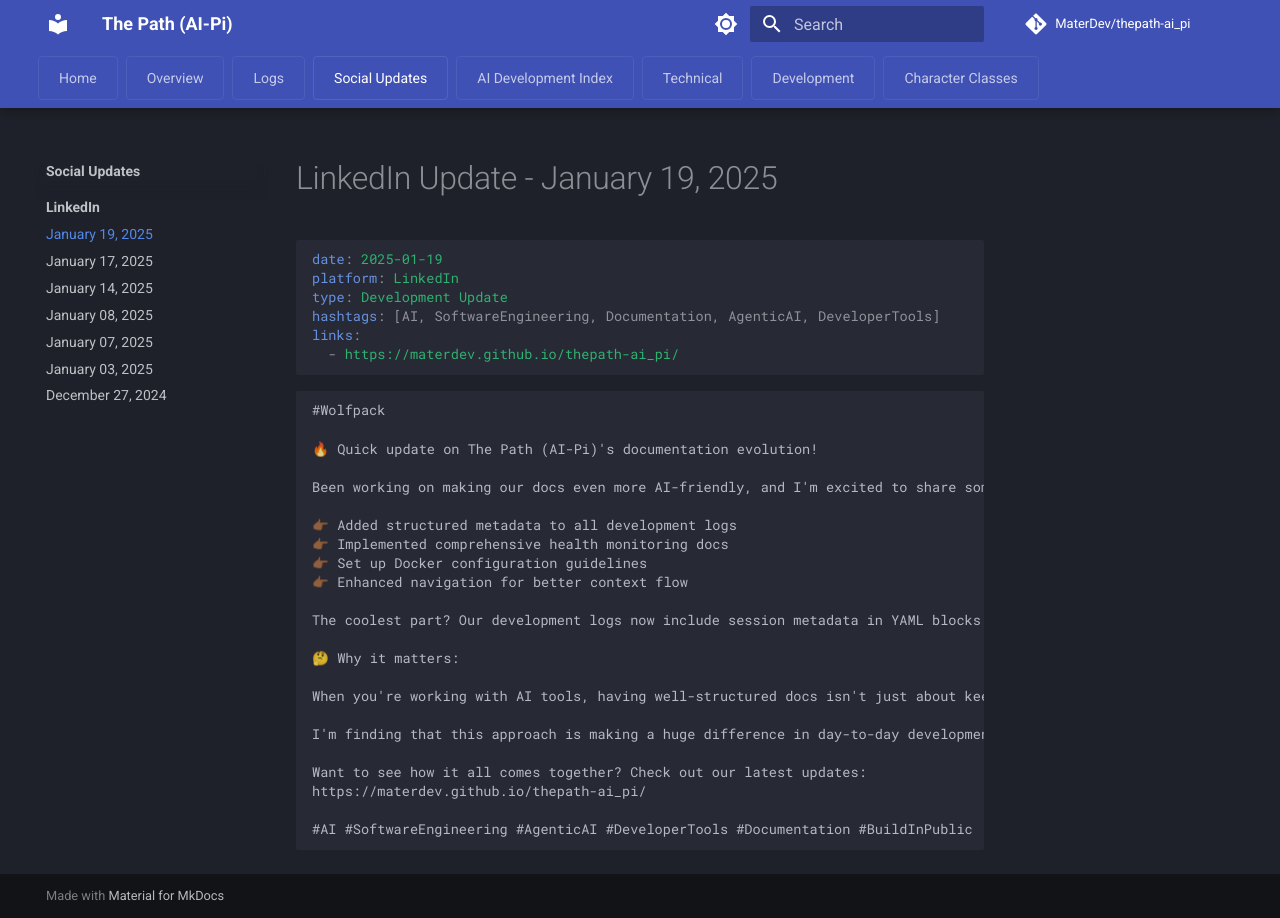
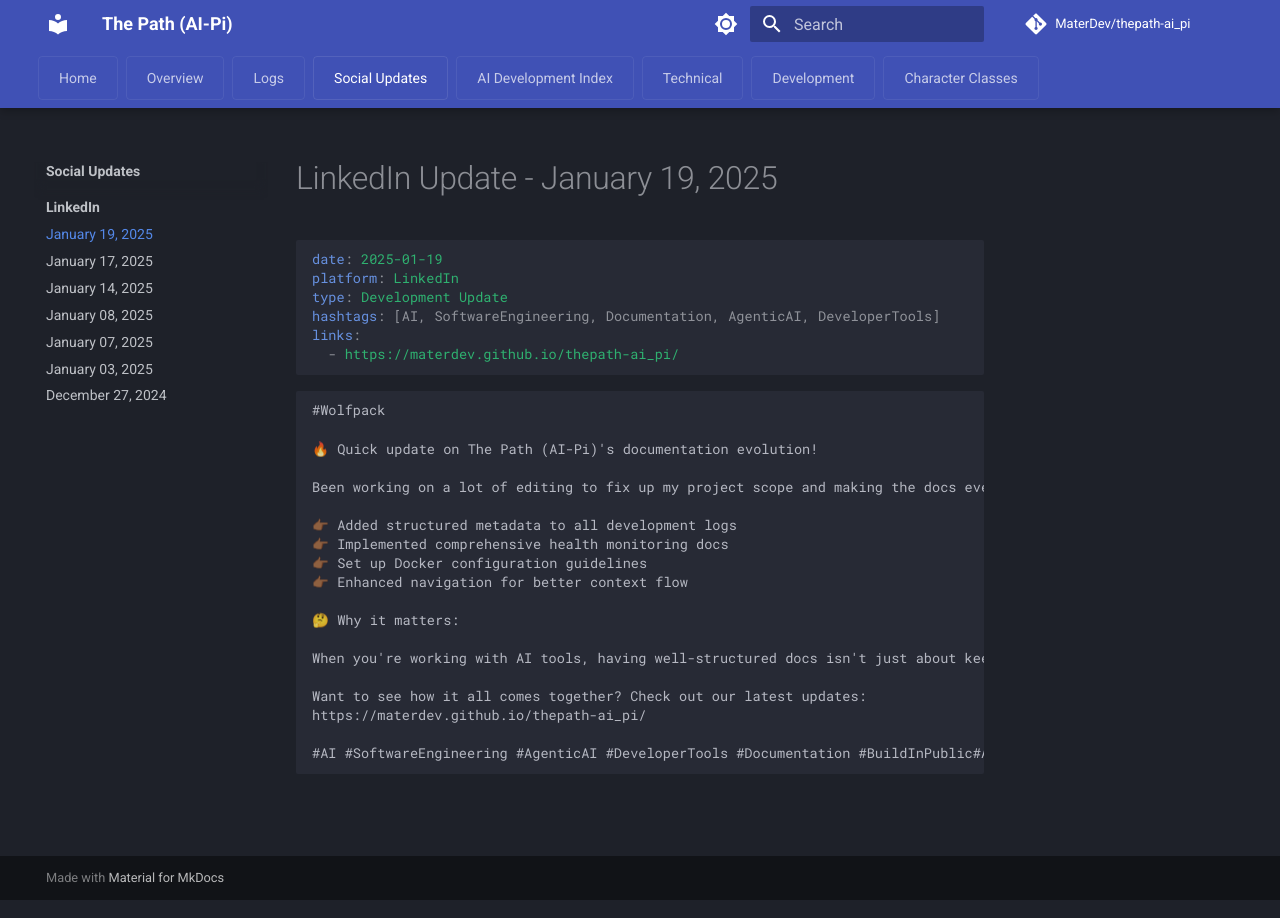
Before and after one commit to MaterDev/thepath-ai_pi, an MkDocs documentation site: the page built from docs/meta/social/linkedin/2025-01-19.md, in a window 1280 px wide. Built offline with MkDocs 1.6.1 and Material for MkDocs 9.7.7, drawn with Linux system fonts in a browser that asks for light colours; comment, search, counter and statistics services are not loaded.

Commit message:
new social post

````diff
--- a/docs/meta/social/linkedin/2025-01-19.md
+++ b/docs/meta/social/linkedin/2025-01-19.md
@@ -14,23 +14,19 @@
 
 🔥 Quick update on The Path (AI-Pi)'s documentation evolution!
 
-Been working on making our docs even more AI-friendly, and I'm excited to share some practical improvements:
+Been working on a lot of editing to fix up my project scope and making the docs even more AI-friendly, and I'm excited to share some practical improvements:
 
 👉🏾 Added structured metadata to all development logs
 👉🏾 Implemented comprehensive health monitoring docs
 👉🏾 Set up Docker configuration guidelines
 👉🏾 Enhanced navigation for better context flow
 
-The coolest part? Our development logs now include session metadata in YAML blocks - making it super easy for AI tools to parse and understand the project's evolution. Think of it like creating a structured history that both humans and AI can navigate effortlessly.
-
 🤔 Why it matters:
 
 When you're working with AI tools, having well-structured docs isn't just about keeping things organized - it's about creating a knowledge base that AI can actually understand and use effectively. The more structured your documentation, the better your AI tools can help you.
 
-I'm finding that this approach is making a huge difference in day-to-day development. AI tools can now quickly grasp the context of any changes, understand our monitoring setup, and help maintain our Docker environment.
-
 Want to see how it all comes together? Check out our latest updates:
 https://materdev.github.io/thepath-ai_pi/
 
-#AI #SoftwareEngineering #AgenticAI #DeveloperTools #Documentation #BuildInPublic
+#AI #SoftwareEngineering #AgenticAI #DeveloperTools #Documentation #BuildInPublic#AgenticAI #DeveloperTools #Documentation #BuildInPublic
 ```
````
